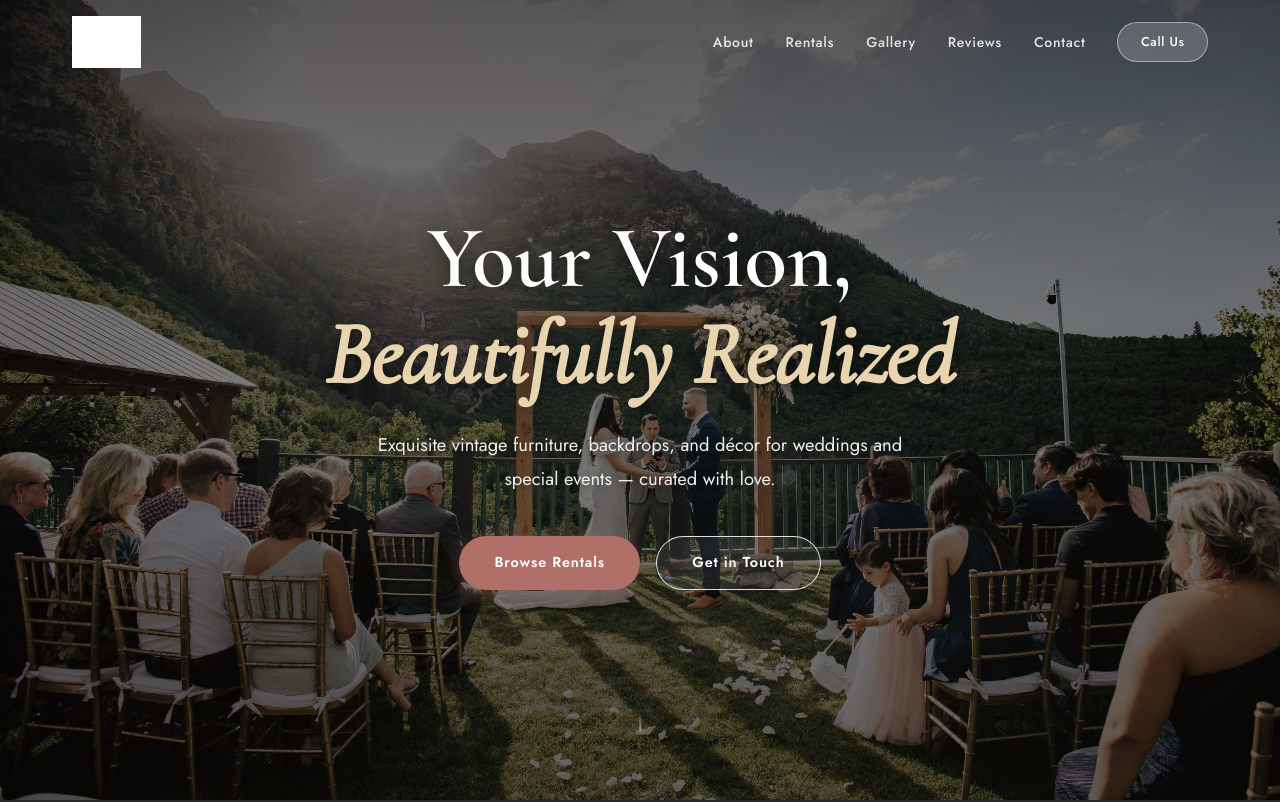
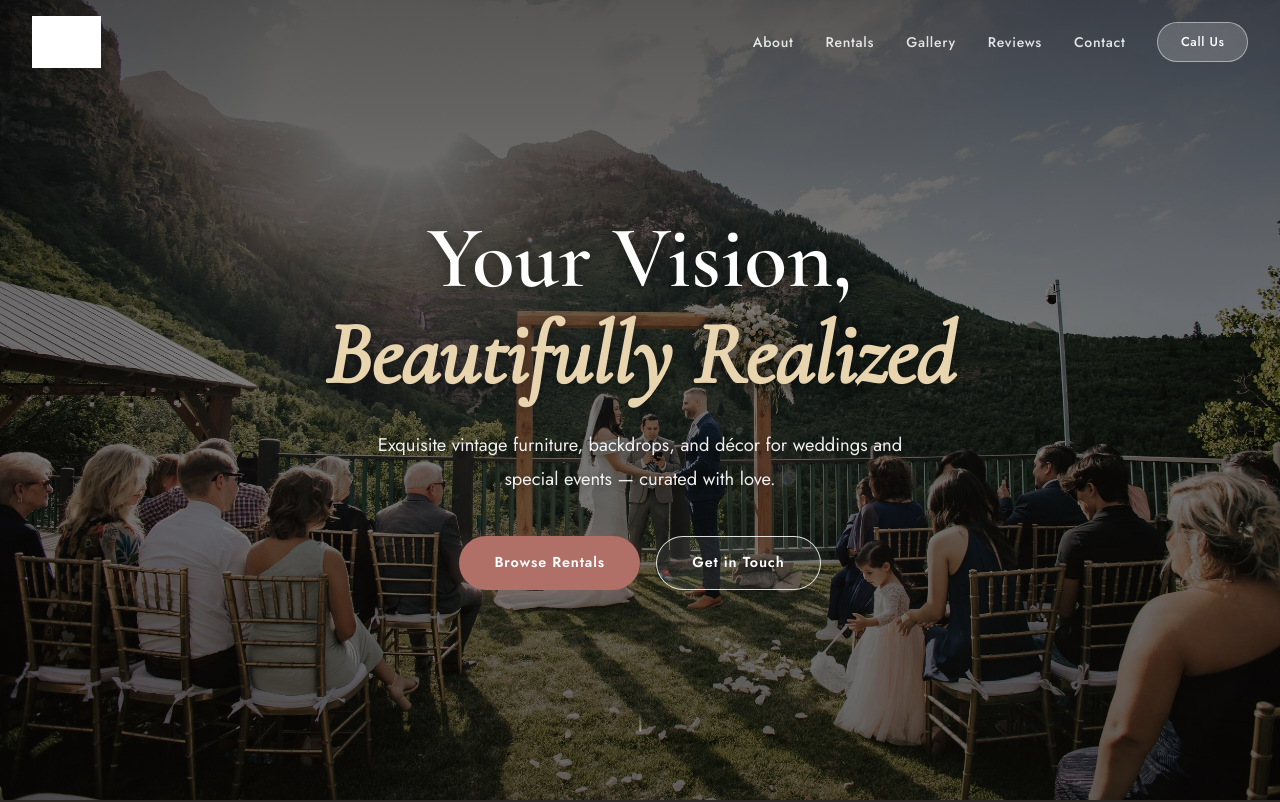
Before and after one commit to spencerbuilds/all-about-you-rentals, a plain HTML site: page index.html in a window 1280 px wide. Shown: the top 802 px of the page. Drawn offline with nearby package versions, Linux system fonts and the light colour scheme; grey boxes are pictures that could not be loaded.

Commit message:
Auto-deploy: update styles.css

```diff
--- a/styles.css
+++ b/styles.css
@@ -26,7 +26,7 @@
   --shadow-lg:   0 16px 60px rgba(44,40,38,.16);
 
   --transition:  0.3s cubic-bezier(.4,0,.2,1);
-  --max-w:       1200px;
+  --max-w:       1380px;
 }
 
 /* --- RESET --- */
```
